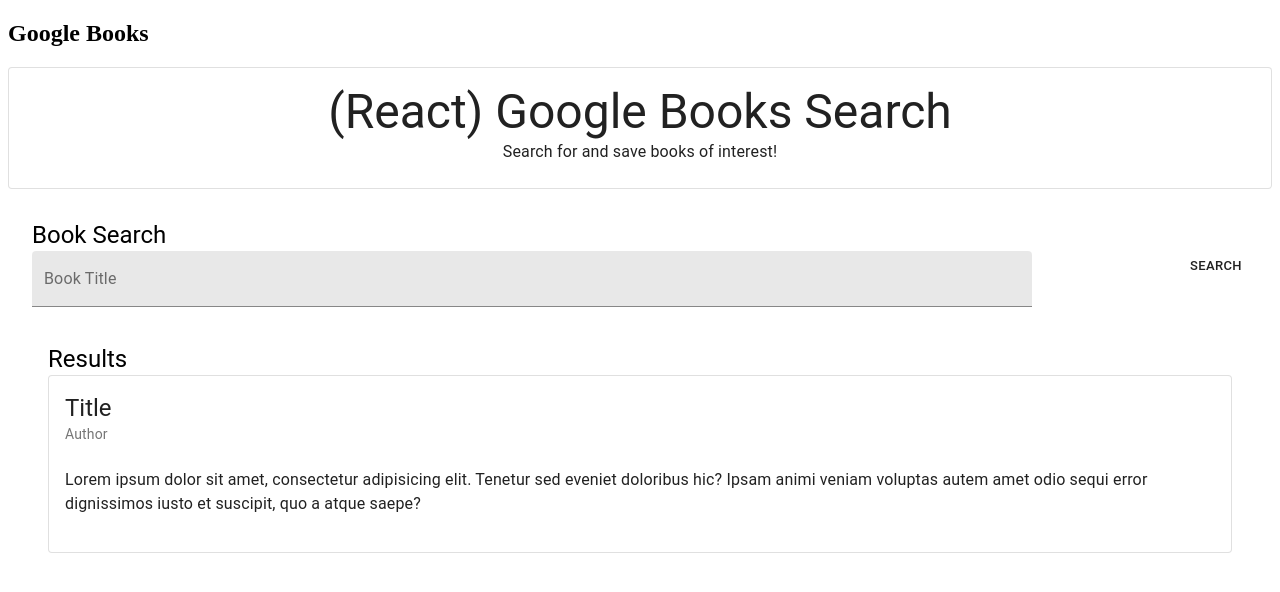
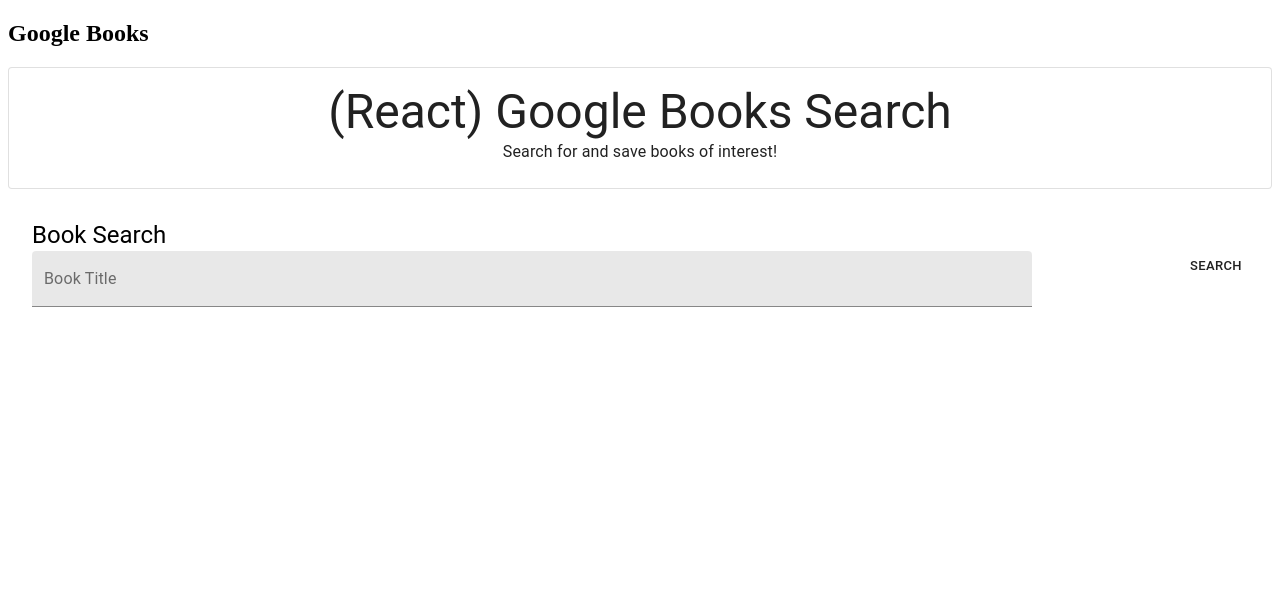
Before and after one commit to buitrof/GoogleBooksSearch, a React (Create React App) app in the folder client/: page / in a window 1280 px wide. Shown: the top 592 px of the page. Built offline with nearby package versions, Linux system fonts and the light colour scheme.

Commit message:
search results work

```diff
--- a/client/src/App.js
+++ b/client/src/App.js
@@ -8,12 +8,13 @@
 import Search from './components/Search'
 import Results from './components/Results'
 import axios from 'axios';
-import Book from './utils/Book'
+import Book from './utils/Book';
+import BookContext from './utils/BookContext';
 
 function App() {
 
   const [bookState, setBookState] = useState({
-    useBooks: [],
+    userBooks: [],
     input: '',
     searchBooks: []
   })
@@ -22,11 +23,12 @@
     setBookState({ ...bookState, [event.target.name]: event.target.value })
   }
 
-  bookState.handleSaveBook = index => {
+  bookState.handleSaveBook = (index) => {
     let saveBook = JSON.parse(JSON.stringify(bookState.searchBooks[index]))
     let userBooks = JSON.parse(JSON.stringify(bookState.userBooks))
     Book.create(saveBook)
     .then(({ data }) => {
+      console.log(data)
       userBooks.push(data)
       setBookState({ ...bookState, userBooks })
     })
@@ -35,7 +37,7 @@
 
   bookState.handleSearchBook = event => {
     event.preventDefault()
-    axios.get(`https://www.googleapis.com/books/v1/volumes?q=${bookState.input}&key=AIzaSyAW6AwyPd73kEdkxiDRgqJ6JllkNSMjQ98`)
+    axios.get(`https://www.googleapis.com/books/v1/volumes?q=${bookState.input}&key=AIzaSyBZh-a4x_DWMuMSbODfA2Vh6fsls0dKA7E`)
       .then(({ data: { items } }) => {
         let booksInfo = items.map(elem => elem.volumeInfo)
         setBookState({ ...bookState, input: '', searchBooks: booksInfo })
@@ -53,16 +55,16 @@
     .catch(e => console.error(e))
   }
 
-  // useEffect(() => {
-  //   Book.read()
-  //   .then(({data}) => {
-  //     setBookState({ ...bookState, userBooks: data })
-  //   })
-  //   .catch(e => console.error(e))
-  // }, [])
+  useEffect(() => {
+    // Book.read()
+    // .then(({data}) => {
+    //   setBookState({ ...bookState, userBooks: data })
+    // })
+    // .catch(e => console.error(e))
+  }, [])
 
   return (
-    <>
+    <BookContext.Provider value={bookState}>
       <Router>
         <div>
           <h2>Google Books</h2>
@@ -78,7 +80,7 @@
           </Switch>
         </div>
       </Router>
-    </>
+    </BookContext.Provider>
   );
 }
 
--- a/client/src/components/Results/Results.js
+++ b/client/src/components/Results/Results.js
@@ -1,44 +1,45 @@
-import React from 'react';
+import React, { useContext } from 'react';
 import { makeStyles } from '@material-ui/core/styles';
 import Card from '@material-ui/core/Card';
 import CardContent from '@material-ui/core/CardContent';
+import CardActions from '@material-ui/core/CardActions';
 import Typography from '@material-ui/core/Typography';
-import Container from '@material-ui/core/Container'
+import Container from '@material-ui/core/Container';
+import Button from '@material-ui/core/Button'
+import BookContext from '../../utils/BookContext';
 
 const useStyles = makeStyles({
   root: {
     minWidth: 275,
-  },
-  pos: {
-    marginBottom: 12,
   }
 });
 
 function Results() {
 
   const classes = useStyles();
+  const { searchBooks, handleSaveBook } = useContext(BookContext)
 
   return (
-    <Container className={classes.root}>
-      <CardContent>
-        <Typography variant="h5" component="h2">
-          Results
-        </Typography>
-        <Card className={classes.root} variant="outlined">
+    <Container>
+      {searchBooks.map((book, index) =>
+        <Card key={index} className={classes.root} variant="outlined">
           <CardContent>
             <Typography variant="h5" component="h2">
-              Title
+              {book.title}
             </Typography>
-            <Typography variant="body2" color="textSecondary">
-              Author
+            <Typography variant="subtitle1" color="textSecondary">
+              {book.authors}
             </Typography>
-            <Typography className={classes.pos} component="p">
+            <Typography variant="body2" component="p">
               <br />
-              Lorem ipsum dolor sit amet, consectetur adipisicing elit. Tenetur sed eveniet doloribus hic? Ipsam animi veniam voluptas autem amet odio sequi error dignissimos iusto et suscipit, quo a atque saepe?
+              {book.description}
             </Typography>
           </CardContent>
+          <CardActions>
+            <Button onClick={() => handleSaveBook(index)} size="small">Save</Button>
+          </CardActions>
         </Card>
-      </CardContent>
+      )}
     </Container>
   );
 };
--- a/client/src/components/Search/Search.js
+++ b/client/src/components/Search/Search.js
@@ -9,7 +9,7 @@
 const useStyles = makeStyles({
   root: {
     minWidth: 275,
-    marginBottom: 20
+    marginBottom: 30
   },
   button: {
     float: "right"
--- a/client/src/utils/Book/Book.js
+++ b/client/src/utils/Book/Book.js
@@ -2,7 +2,7 @@
 
 const Book = {
   read: () => axios.get('/api/books'),
-  create: book => axios.post('/api/books', book),
+  create: (book) => axios.post('/api/books', book),
   delete: (id, index) => axios.delete(`/api/books/${id}`)
 }
 
```
Also changed, not shown: 1 other file (tests, documents, lock files or other folders).
